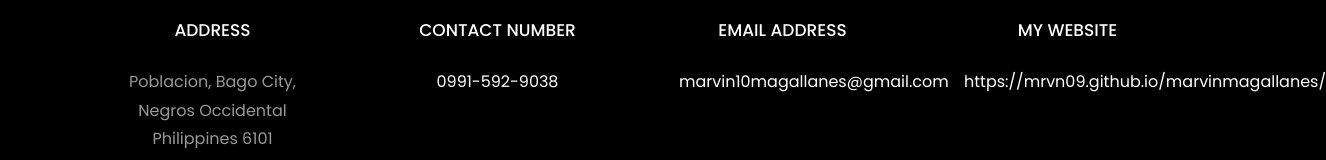
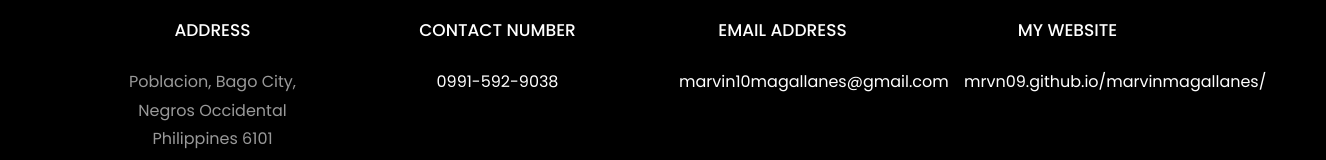
Before and after one commit to Mrvn09/marvinmagallanes, a plain HTML site: page index.html in a window 1280 px wide. Shown: the part 4939-5099 px from the top of the page, 1326 px wide, since content can reach past the window. Drawn offline with Linux system fonts and the light colour scheme; files whose address does not match are found by name.

Commit message:
removing https

```diff
--- a/index.html
+++ b/index.html
@@ -618,7 +618,7 @@
           			<span class="icon-globe"></span>
           		</div>
           		<h3 class="mb-4">My Website</h3>
-	            <p><a href="#"> https://mrvn09.github.io/marvinmagallanes/</a></p>
+	            <p><a href="#">mrvn09.github.io/marvinmagallanes/</a></p>
 	          </div>
           </div>
         </div>
```
